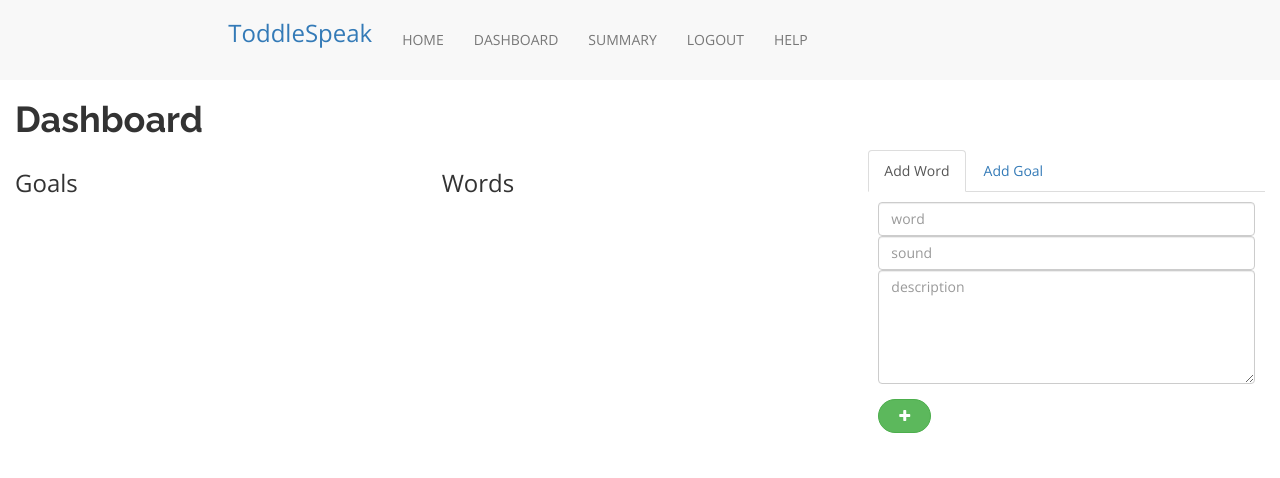
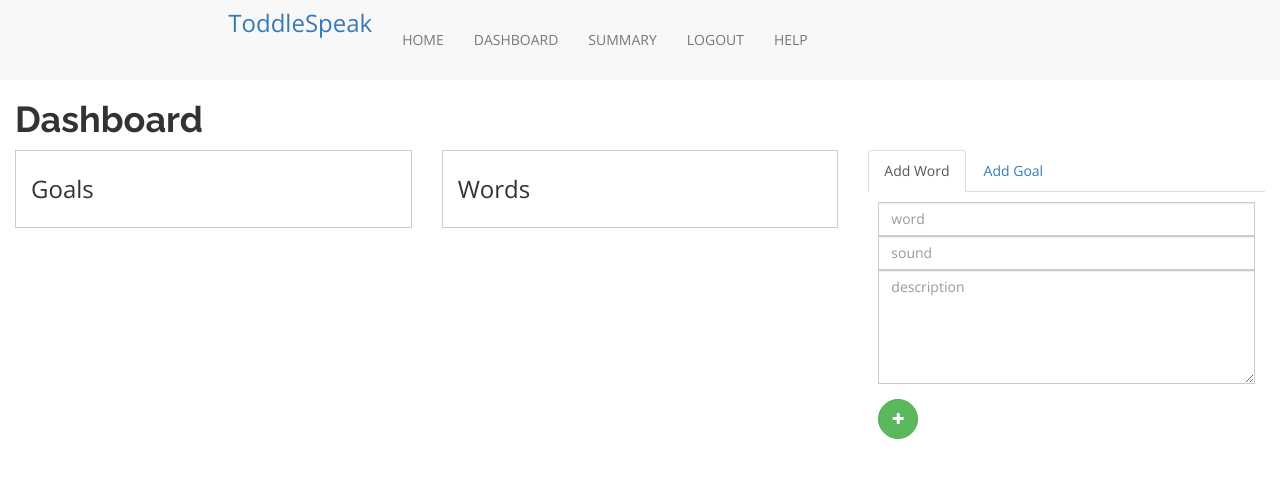
Before and after one commit to ncabelin/toddlespeak, a Flask app: page /browse in a window 1280 px wide. Shown: the top 478 px of the page. Run offline with Flask 2, Linux system fonts and the light colour scheme; the visitor is signed in with stand-in values (Sample User, id 1); data that the repository does not hold is empty; parts of the project's set-up code (start-up, migrations or seed data) failed here and were passed over; some libraries are stand-ins or nearby versions.

Commit message:
update styling

```diff
--- a/static/css/style.css
+++ b/static/css/style.css
@@ -1,6 +1,10 @@
 h1 {
 	font-family: 'Raleway', serif;
 	font-weight: 700;
+}
+
+h3 {
+	margin-top: 10px;
 }
 
 body, html {
@@ -21,12 +25,19 @@
 }
 
 .btn.active.focus, .btn.active:focus, .btn.focus, .btn:active.focus, .btn:active:focus, .btn:focus {
-    outline: none !important;
+  outline: none !important;
+}
+
+.circle-btn {
+	height: 40px;
+	width: 40px;
+	border-radius: 100%;
+	padding: 5px;
 }
 
 .date .form-control {
-width:auto;
-display:inline-block;
+	width:auto;
+	display:inline-block;
 }
 
 #wordForm, #goalForm {
@@ -40,3 +51,20 @@
 ul {
 	list-style: none;
 }
+
+#goals, #words {
+	border: 1px solid #ccc;
+	padding: 15px;
+}
+
+input #wordInput .form-control {
+	border-bottom: 0;
+}
+
+.form-control {
+	border-radius: 0;
+}
+
+#goals {
+
+}
```
